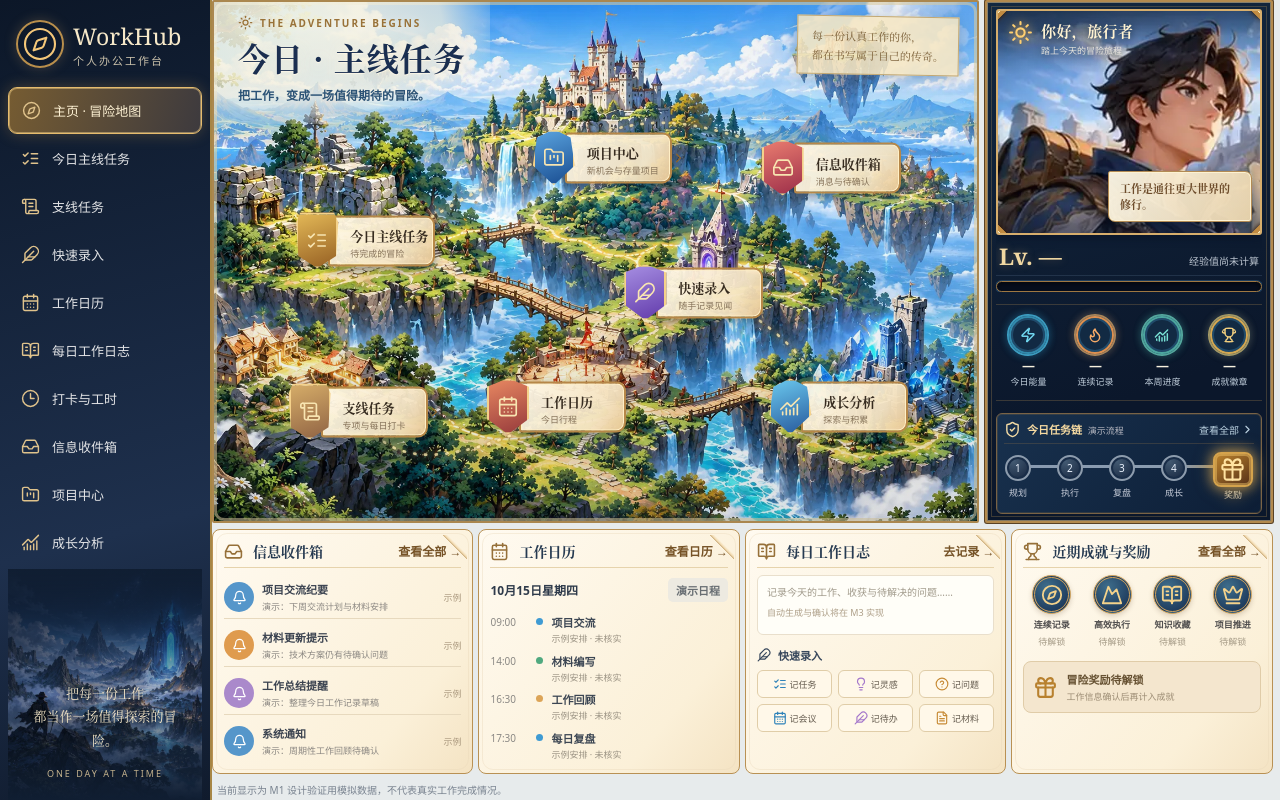
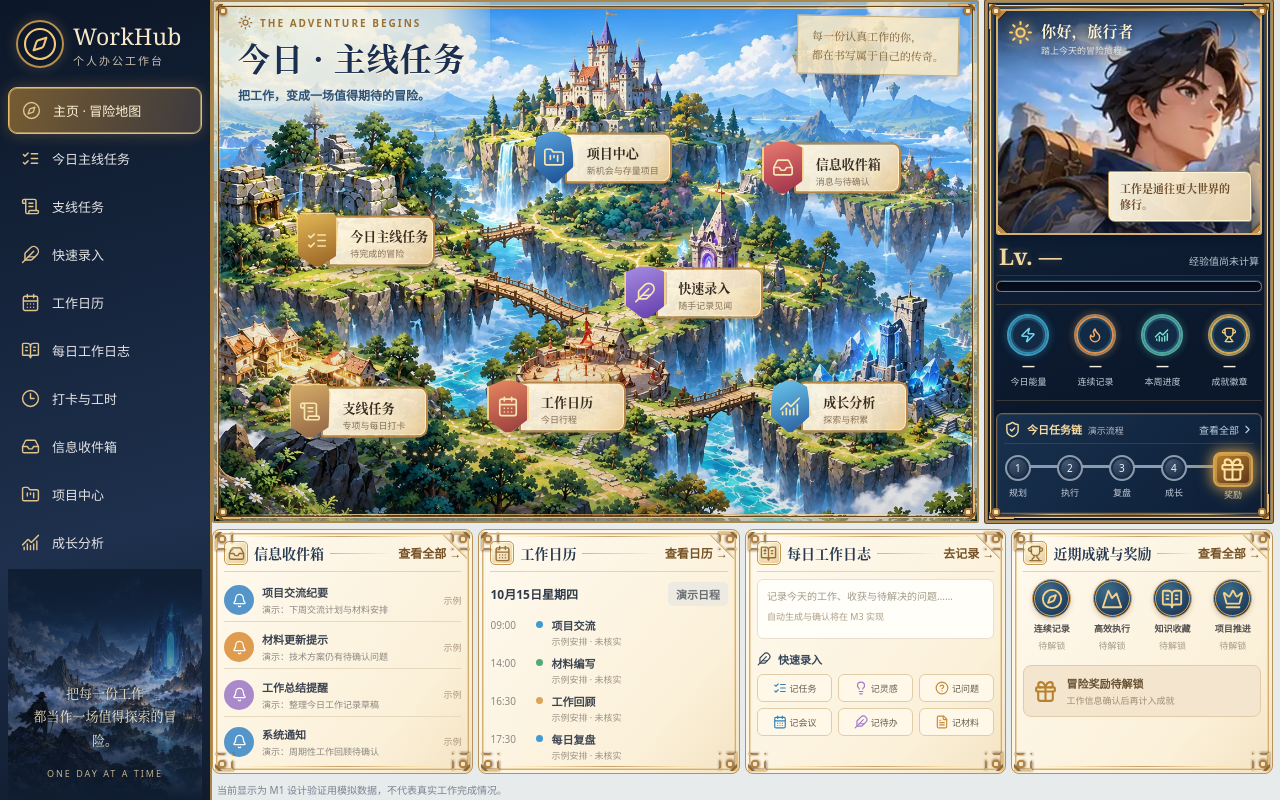
Before and after one commit to soyalu/workhub, a React (Vite) app in the folder frontend/: page / in a window 1280 px wide. Built offline with nearby package versions, Linux system fonts and the light colour scheme; no server answers.

Commit message:
feat(ui): introduce reusable ornate frame and parchment panel components

```diff
--- a/frontend/src/components/fantasy/FantasyCard.tsx
+++ b/frontend/src/components/fantasy/FantasyCard.tsx
@@ -1,5 +1,7 @@
 import type { ReactNode } from 'react';
 import type { LucideIcon } from 'lucide-react';
+import { FantasySectionHeader } from './FantasySectionHeader';
+import { ParchmentPanel } from './ParchmentPanel';
 
 interface FantasyCardProps {
   title?: string;
@@ -7,18 +9,20 @@ interface FantasyCardProps {
   action?: ReactNode;
   children: ReactNode;
   className?: string;
+  ornamented?: boolean;
 }
 
-export function FantasyCard({ title, icon: Icon, action, children, className = '' }: FantasyCardProps) {
-  return (
-    <section className={'fantasy-card ' + className}>
-      {(title || action) && (
-        <div className="fantasy-card-header">
-          {title && <h2>{Icon && <Icon size={19} aria-hidden="true"/>}{title}</h2>}
+export function FantasyCard({ title, icon: Icon, action, children, className = '', ornamented = false }: FantasyCardProps) {
+  const content = <>
+    {(title || action) && (ornamented
+      ? <FantasySectionHeader title={title} icon={Icon} action={action}/>
+      : <div className="fantasy-card-header">
+          {title && <h2>{Icon && <Icon size={19} aria-hidden="true" />}{title}</h2>}
           {action}
-        </div>
-      )}
-      <div className="fantasy-card-body">{children}</div>
-    </section>
-  );
+        </div>)}
+    <div className="fantasy-card-body">{children}</div>
+  </>;
+  return ornamented
+    ? <ParchmentPanel className={className}>{content}</ParchmentPanel>
+    : <section className={'fantasy-card ' + className}>{content}</section>;
 }
--- /dev/null
+++ b/frontend/src/components/fantasy/FantasySectionHeader.tsx
@@ -0,0 +1,13 @@
+import type { ReactNode } from 'react';
+import type { LucideIcon } from 'lucide-react';
+import { GoldDivider } from './GoldDivider';
+
+export function FantasySectionHeader({
+  title, icon: Icon, action,
+}: { title?: string; icon?: LucideIcon; action?: ReactNode }) {
+  return <div className="fantasy-card-header ornate-section-heading">
+    {title && <h2>{Icon && <span className="ornate-heading-crest"><Icon size={17} aria-hidden="true"/></span>}{title}</h2>}
+    <GoldDivider />
+    {action}
+  </div>;
+}
--- /dev/null
+++ b/frontend/src/components/fantasy/GoldDivider.tsx
@@ -0,0 +1,3 @@
+export function GoldDivider() {
+  return <span className="gold-divider" aria-hidden="true" />;
+}
--- /dev/null
+++ b/frontend/src/components/fantasy/OrnateFrame.tsx
@@ -0,0 +1,12 @@
+type FrameVariant = 'map' | 'companion' | 'parchment';
+
+/** Ornamental non-interactive overlay; keeps content and controls semantic HTML.
+ * Current ornamentation is a replaceable CSS baseline, not final painted art. */
+export function OrnateFrame({ variant }: { variant: FrameVariant }) {
+  return <span className={'ornate-frame ornate-frame--' + variant} aria-hidden="true">
+    <i className="ornate-corner ornate-corner--tl" />
+    <i className="ornate-corner ornate-corner--tr" />
+    <i className="ornate-corner ornate-corner--br" />
+    <i className="ornate-corner ornate-corner--bl" />
+  </span>;
+}
--- /dev/null
+++ b/frontend/src/components/fantasy/ParchmentPanel.tsx
@@ -0,0 +1,9 @@
+import type { ReactNode } from 'react';
+import { OrnateFrame } from './OrnateFrame';
+
+export function ParchmentPanel({ className = '', children }: { className?: string; children: ReactNode }) {
+  return <section className={'fantasy-card ornate-parchment ' + className}>
+    {children}
+    <OrnateFrame variant="parchment" />
+  </section>;
+}
--- a/frontend/src/features/home/HomePage.tsx
+++ b/frontend/src/features/home/HomePage.tsx
@@ -7,6 +7,7 @@ import {
   ScrollText, Sun, type LucideIcon,
 } from 'lucide-react';
 import { FantasyCard } from '../../components/fantasy/FantasyCard';
+import { OrnateFrame } from '../../components/fantasy/OrnateFrame';
 import { TravelerPanel } from './TravelerPanel';
 import { StatusBadge } from '../../components/fantasy/StatusBadge';
 import { previewInbox, previewAgenda, mockDataNotice } from '../../mocks/preview';
@@ -69,12 +70,13 @@ export function HomePage() {
             </Link>
           ))}
         </div>
+        <OrnateFrame variant="map" />
       </section>
 
       <TravelerPanel />
 
       <section className="home-bottom" aria-label="首页工作摘要">
-        <FantasyCard title="信息收件箱" icon={Inbox} action={<Link to="/inbox" className="text-link">查看全部 →</Link>}>
+        <FantasyCard ornamented title="信息收件箱" icon={Inbox} action={<Link to="/inbox" className="text-link">查看全部 →</Link>}>
           <div className="home-inbox-list">
             {previewInbox.map(item=><div className="home-inbox-row" key={item.id}>
               <span className={'inbox-row-icon inbox-' + item.tone} aria-hidden="true"><Bell size={15}/></span>
@@ -82,14 +84,14 @@ export function HomePage() {
             </div>)}
           </div>
         </FantasyCard>
-        <FantasyCard title="工作日历" icon={CalendarDays} action={<Link to="/calendar" className="text-link">查看日历 →</Link>}>
+        <FantasyCard ornamented title="工作日历" icon={CalendarDays} action={<Link to="/calendar" className="text-link">查看日历 →</Link>}>
           <div className="home-calendar-heading"><strong>{new Intl.DateTimeFormat('zh-CN',{month:'long',day:'numeric',weekday:'long'}).format(new Date())}</strong><StatusBadge tone="muted">演示日程</StatusBadge></div>
           <div className="home-agenda">{previewAgenda.map(item=><div className="home-agenda-row" key={item.id}>
             <span>{item.time}</span><i className={'agenda-dot agenda-' + item.tone} aria-hidden="true"/>
             <div><strong>{item.title}</strong><small>示例安排 · 未核实</small></div>
           </div>)}</div>
         </FantasyCard>
-        <FantasyCard title="每日工作日志" icon={BookOpenText} action={<Link to="/journal" className="text-link">去记录 →</Link>}>
+        <FantasyCard ornamented title="每日工作日志" icon={BookOpenText} action={<Link to="/journal" className="text-link">去记录 →</Link>}>
           <div className="journal-preview-placeholder">记录今天的工作、收获与待解决的问题……<small>自动生成与确认将在 M3 实现</small></div>
           <div className="home-quick-heading"><Feather size={14}/> 快速录入</div>
           <div className="home-quick-grid">
@@ -101,7 +103,7 @@ export function HomePage() {
             <Link to="/capture?kind=material"><FileText size={14}/> 记材料</Link>
           </div>
         </FantasyCard>
-        <FantasyCard title="近期成就与奖励" icon={Trophy} action={<Link to="/growth" className="text-link">查看全部 →</Link>}>
+        <FantasyCard ornamented title="近期成就与奖励" icon={Trophy} action={<Link to="/growth" className="text-link">查看全部 →</Link>}>
           <div className="home-achievement-grid">{achievements.map(({icon: Icon,title})=><div className="home-achievement" key={title}>
             <span aria-hidden="true"><Icon size={22}/></span><strong>{title}</strong><small>待解锁</small>
           </div>)}</div>
--- a/frontend/src/features/home/TravelerPanel.tsx
+++ b/frontend/src/features/home/TravelerPanel.tsx
@@ -6,6 +6,7 @@ import {
   type LucideIcon,
 } from 'lucide-react';
 import { ProgressMeter } from '../../components/fantasy/ProgressMeter';
+import { OrnateFrame } from '../../components/fantasy/OrnateFrame';
 
 const stageLabels = ['规划', '执行', '复盘', '成长'] as const;
 
@@ -86,6 +87,7 @@ export function TravelerPanel() {
         <div className="m16-chain-footnote"><Sparkles size={12} aria-hidden="true"/>真实记录确认后开启成长任务链</div>
       </section>
       <Link className="m16-companion-link" to="/growth"><BookOpenCheck size={14}/> 查看成长档案 <ArrowUpRight size={13}/></Link>
+      <OrnateFrame variant="companion" />
     </aside>
   );
 }
--- a/frontend/src/main.tsx
+++ b/frontend/src/main.tsx
@@ -5,6 +5,7 @@ import './styles/tokens.css';
 import './styles/global.css';
 import './styles/m15.css';
 import './styles/m16.css';
+import './styles/m16-frames.css';
 
 const root = document.getElementById('root');
 
--- /dev/null
+++ b/frontend/src/styles/m16-frames.css
@@ -0,0 +1,52 @@
+/* M1.6 T07–T09 reusable frame system.
+   CSS is the engineering baseline; final decorative bitmap assets still
+   require separate art review. All overlays ignore pointer events. */
+.ornate-frame {
+  position:absolute;
+  inset:3px;
+  z-index:10;
+  pointer-events:none;
+  border:1px solid var(--frame-light,#e4c18b);
+  box-shadow:inset 0 0 0 1px var(--frame-mid,#916630),inset 0 0 0 3px #fff1be28;
+  border-radius:inherit;
+}
+.ornate-frame::before,.ornate-frame::after {
+  content:""; position:absolute;
+  left:22px; right:22px; height:1px;
+  background:linear-gradient(90deg,transparent,#f8dba1 17%,#b48342 50%,#f8dba1 83%,transparent);
+  opacity:.8;
+}
+.ornate-frame::before{top:2px}
+.ornate-frame::after{bottom:2px}
+.ornate-corner {
+  position:absolute; width:25px; height:25px;
+  background:
+    radial-gradient(circle at 7px 7px,#fae8bc 0 2px,#a77638 2.5px 4px,transparent 4.5px),
+    linear-gradient(135deg,#e8c17e 0 2px,#805925 3px 5px,transparent 5px),
+    linear-gradient(90deg,#e3b873 0 2px,transparent 2px);
+  filter:drop-shadow(0 1px 1px #3d241a90);
+}
+.ornate-corner--tl{top:-2px;left:-2px}
+.ornate-corner--tr{top:-2px;right:-2px;transform:rotate(90deg)}
+.ornate-corner--br{bottom:-2px;right:-2px;transform:rotate(180deg)}
+.ornate-corner--bl{bottom:-2px;left:-2px;transform:rotate(270deg)}
+.ornate-frame--map {--frame-light:#e9c787;--frame-mid:#69451b;}
+.ornate-frame--companion {--frame-light:#f1d495;--frame-mid:#674d2b;}
+.ornate-frame--parchment {--frame-light:#cfa86d;--frame-mid:#ead1a3;inset:3px;border-width:1px;opacity:.9}
+.ornate-frame--parchment .ornate-corner{width:18px;height:18px;background-size:72% 72%,90% 90%,100% 100%;}
+.ornate-parchment{position:relative;isolation:isolate;overflow:hidden}
+.ornate-parchment .fantasy-card-header,.ornate-parchment .fantasy-card-body{position:relative;z-index:1}
+.ornate-parchment .ornate-section-heading{display:flex;align-items:center;gap:6px}
+.ornate-section-heading h2{display:flex;align-items:center;gap:6px;white-space:nowrap}
+.ornate-heading-crest {
+  display:inline-grid;place-items:center;flex:0 0 24px;
+  width:24px;height:24px;
+  color:#695029;
+  border:1px solid #c29856;border-radius:5px;
+  background:radial-gradient(circle at 25% 17%,#fffbdf,#e6c999);
+  box-shadow:inset 0 0 0 1px #fff6d7;
+}
+.gold-divider{display:block;flex:1 1 auto;min-width:4px;height:1px;
+  background:linear-gradient(90deg,#b99453aa,transparent);pointer-events:none}
+.ornate-parchment .text-link{position:relative;z-index:3;white-space:nowrap}
+@media (prefers-reduced-motion:reduce){.ornate-frame *{animation:none}}
```
Also changed, not shown: 1 other file (tests, documents, lock files or other folders).
